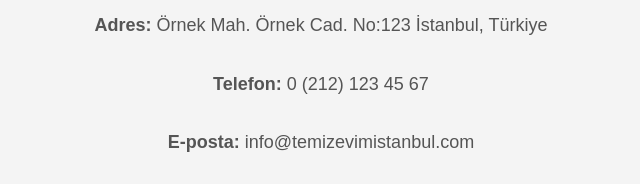
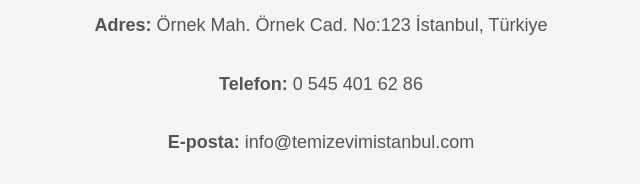
Before and after one commit to ishak637/deneme-4, a plain HTML site: page index.html in a window 1280 px wide. Shown: the part 1716-1900 px from the top of the page, 319-959 px from the left. Drawn offline with Linux system fonts and the light colour scheme.

Commit message:
Update index.html

```diff
--- a/index.html
+++ b/index.html
@@ -68,7 +68,7 @@
    <p>Bize ulaşmak ve detaylı bilgi almak için aşağıdaki iletişim bilgilerini kullanabilirsiniz.</p>
    <div class="contact-info">
     <p><strong>Adres:</strong> Örnek Mah. Örnek Cad. No:123 İstanbul, Türkiye</p>
-    <p><strong>Telefon:</strong> 0 (212) 123 45 67</p>
+    <p><strong>Telefon:</strong> 0 545 401 62 86</p>
     <p><strong>E-posta:</strong> info@temizevimistanbul.com</p>
    </div>
    <form>
```
